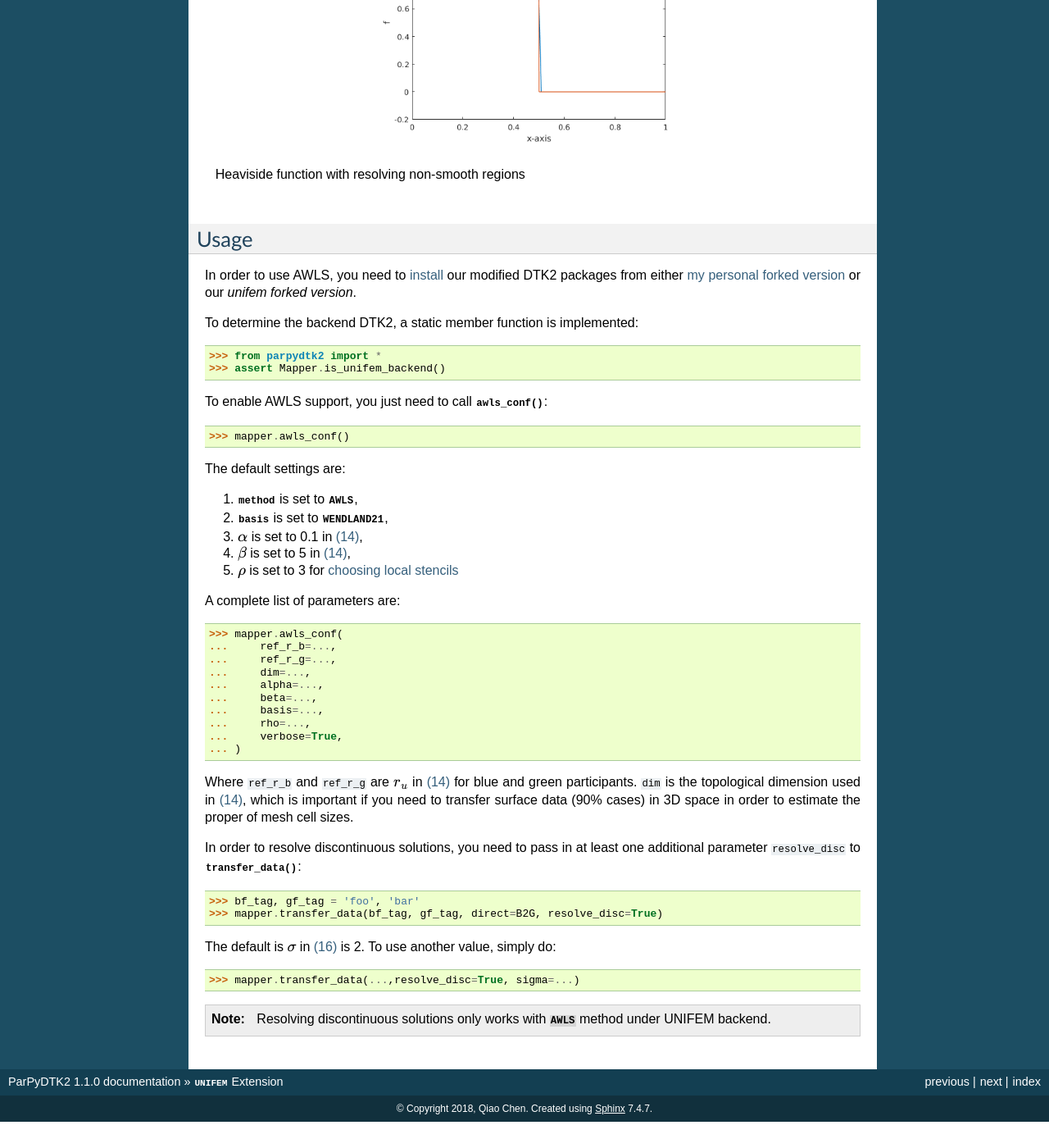
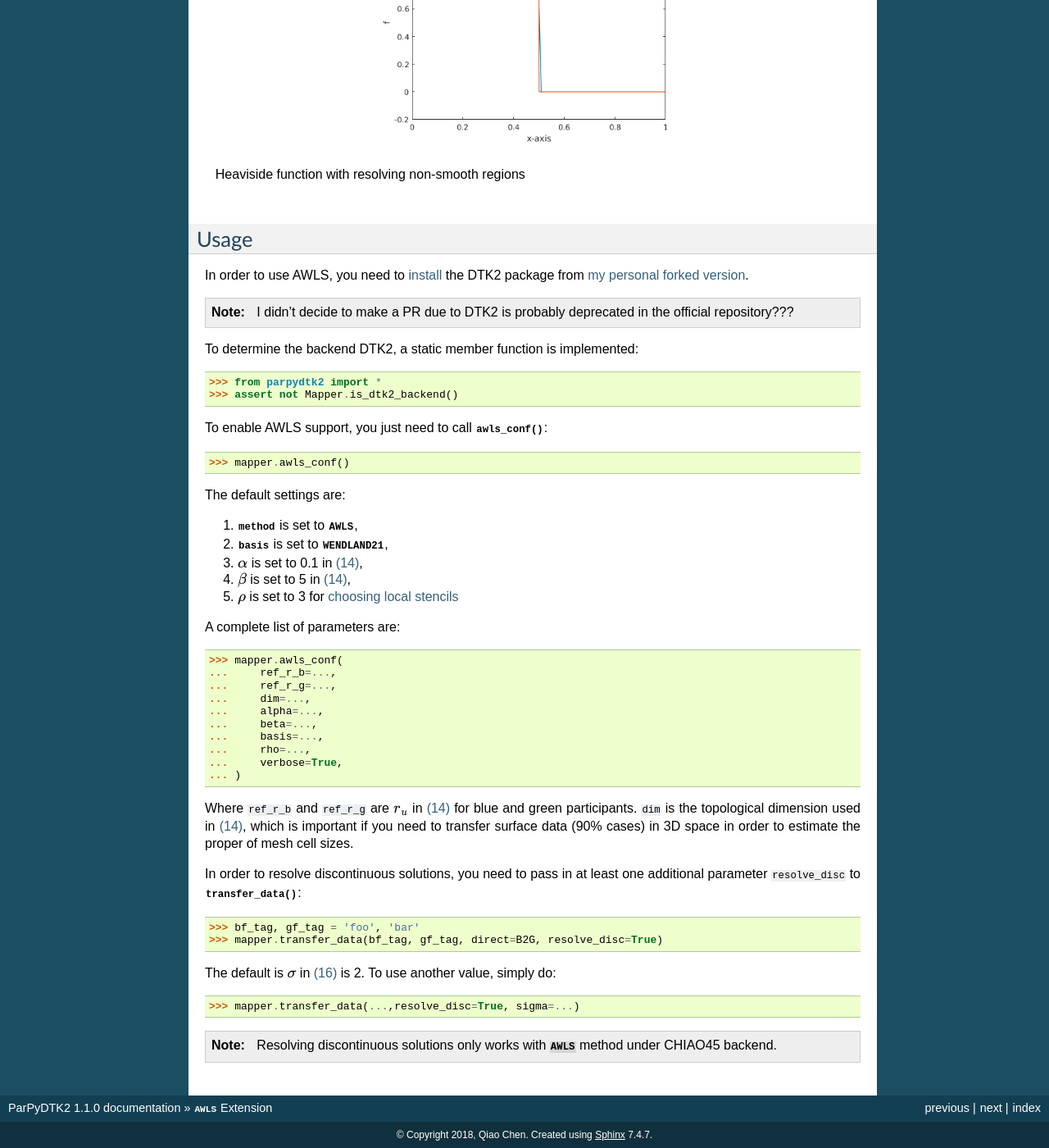
Before and after one commit to chiao45/parpydtk2, a Sphinx documentation site: the page built from docs/unifem.rst, in a window 1280 px wide and 1400 px high, scrolled down 8502 px. Shown: the whole window at 82% size. Built offline with Sphinx 7.4.7, drawn with Linux system fonts in a browser that asks for light colours; formulas are drawn with MathJax 3; before the commit the page ends 9870 px from its top, so only the background shows below that; some of the changed text lies outside the part shown.

Commit message:
removed unifem in doc

```diff
--- a/docs/install.rst
+++ b/docs/install.rst
@@ -143,8 +143,7 @@ the place where you install `MOAB`_.
 
 .. note::
 
-    We recommend that install `DTK2`_ from our `unifem forked repo <https://github.com/unifem/DataTransferKit/tree/dtk-2.0>`_
-    or my `personal forked repo <https://github.com/chiao45/DataTransferKit>`_
+    We recommend that install `DTK2`_ from `my personal forked repo <https://github.com/chiao45/DataTransferKit>`_
     since we may add/modify the source codes to make `DTK2`_ more advanced.
 
 .. _install_this:
--- a/docs/unifem.rst
+++ b/docs/unifem.rst
@@ -2,8 +2,8 @@
 
 .. _unifem:
 
-``UNIFEM`` Extension
-====================
+``AWLS`` Extension
+===================
 
 Although the `modified moving least square` in `DTK2`_ is a very advanced
 data remapping method, there are still rooms for improvement.
@@ -466,14 +466,18 @@ function on the plane surface with :math:`\sigma=2`. The results are:
 Usage
 -----
 
-In order to use AWLS, you need to :ref:`install <install>` our modified DTK2
-packages from either `my personal forked version <https://github.com/chiao45/DataTransferKit>`_
-or our `unifem forked version`.
+In order to use AWLS, you need to :ref:`install <install>` the DTK2 package
+from `my personal forked version <https://github.com/chiao45/DataTransferKit>`_.
+
+.. note::
+
+    I didn't decide to make a PR due to DTK2 is probably deprecated in the
+    official repository???
 
 To determine the backend DTK2, a static member function is implemented:
 
 >>> from parpydtk2 import *
->>> assert Mapper.is_unifem_backend()
+>>> assert not Mapper.is_dtk2_backend()
 
 To enable AWLS support, you just need to call
 :py:func:`~parpydtk2.Mapper.awls_conf`:
@@ -531,4 +535,4 @@ do:
 .. note::
 
     Resolving discontinuous solutions only works with
-    :py:attr:`~parpydtk2.AWLS` method under UNIFEM backend.
+    :py:attr:`~parpydtk2.AWLS` method under CHIAO45 backend.
```
